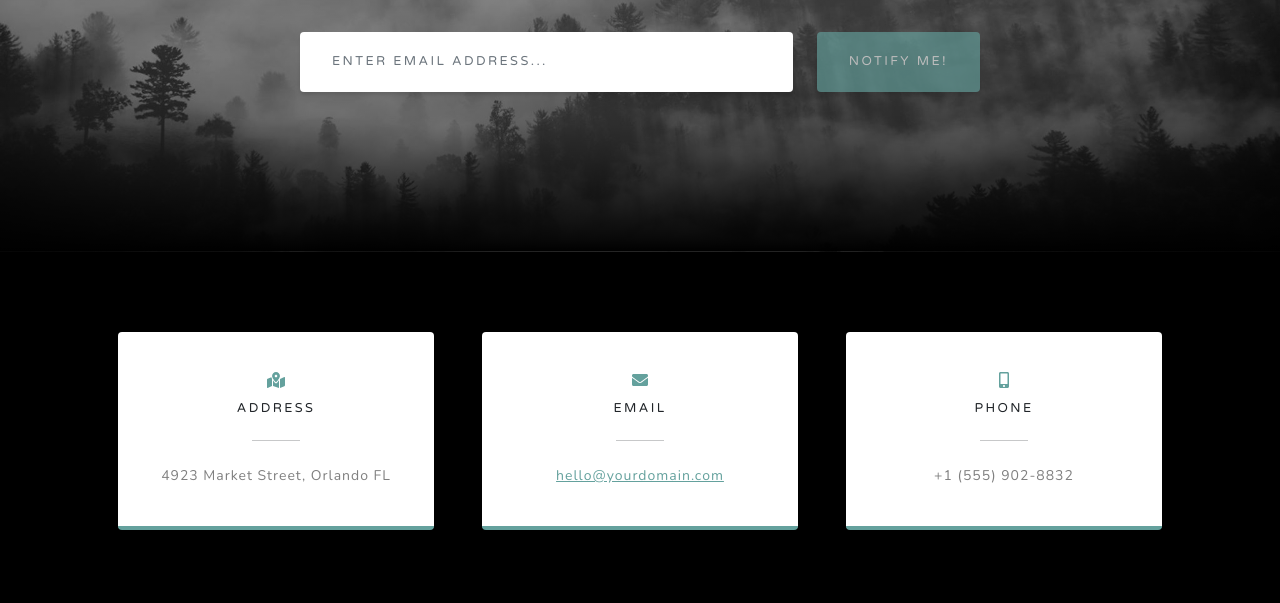
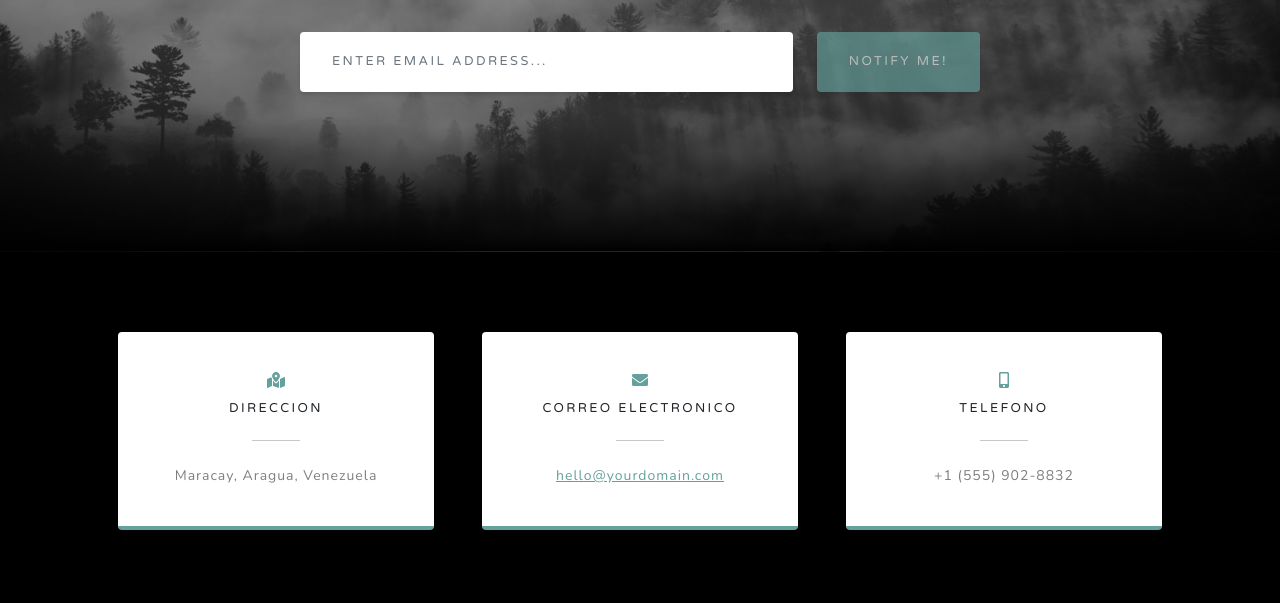
Before and after one commit to geologiaymapas/landing-geoymaps, a plain HTML site: page index.html in a window 1280 px wide. Shown: the part 3275-3878 px from the top of the page. Drawn offline with nearby package versions, Linux system fonts and the light colour scheme.

Commit message:
Arreglos varios

```diff
--- a/index.html
+++ b/index.html
@@ -158,9 +158,9 @@
                         <div class="card py-4 h-100">
                             <div class="card-body text-center">
                                 <i class="fas fa-map-marked-alt text-primary mb-2"></i>
-                                <h4 class="text-uppercase m-0">Address</h4>
+                                <h4 class="text-uppercase m-0">Direccion</h4>
                                 <hr class="my-4 mx-auto" />
-                                <div class="small text-black-50">4923 Market Street, Orlando FL</div>
+                                <div class="small text-black-50">Maracay, Aragua, Venezuela</div>
                             </div>
                         </div>
                     </div>
@@ -168,7 +168,7 @@
                         <div class="card py-4 h-100">
                             <div class="card-body text-center">
                                 <i class="fas fa-envelope text-primary mb-2"></i>
-                                <h4 class="text-uppercase m-0">Email</h4>
+                                <h4 class="text-uppercase m-0">Correo Electronico</h4>
                                 <hr class="my-4 mx-auto" />
                                 <div class="small text-black-50"><a href="#!">hello@yourdomain.com</a></div>
                             </div>
@@ -178,7 +178,7 @@
                         <div class="card py-4 h-100">
                             <div class="card-body text-center">
                                 <i class="fas fa-mobile-alt text-primary mb-2"></i>
-                                <h4 class="text-uppercase m-0">Phone</h4>
+                                <h4 class="text-uppercase m-0">Telefono</h4>
                                 <hr class="my-4 mx-auto" />
                                 <div class="small text-black-50">+1 (555) 902-8832</div>
                             </div>
```
